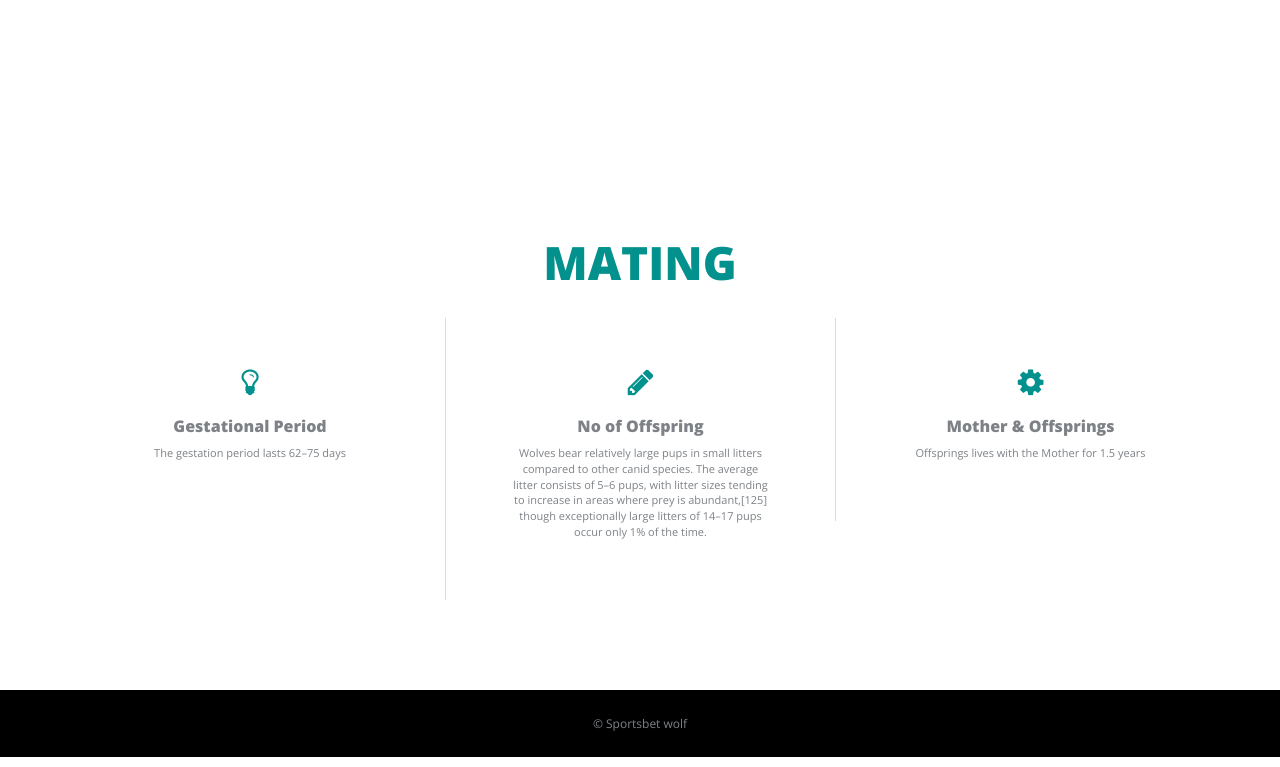
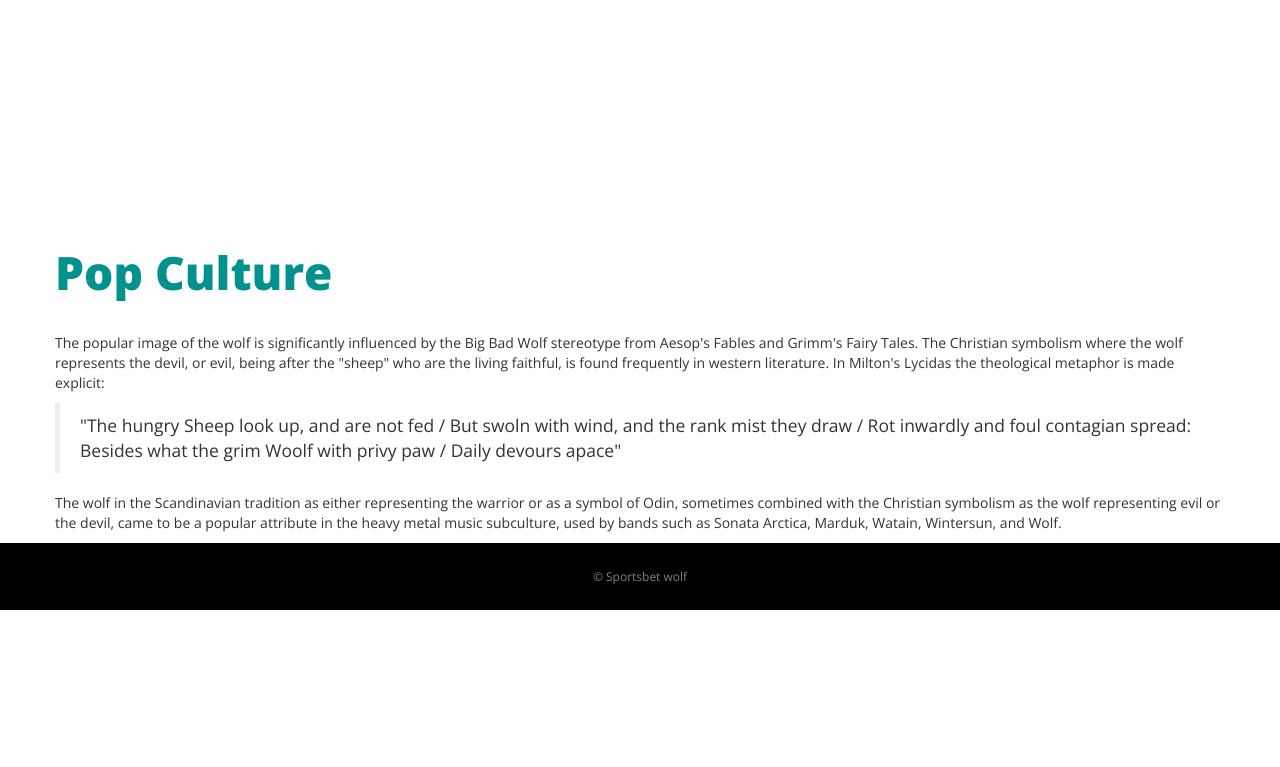
Before and after one commit to rurutia/sb-wolf, a plain HTML site: page index.html in a window 1280 px wide. Shown: the part 1527-2294 px from the top of the page. After the commit the page ends 2147 px from the top, so only its background shows below. Drawn offline with nearby package versions, Linux system fonts and the light colour scheme.

Commit message:
Pop Culture

```diff
--- a/index.html
+++ b/index.html
@@ -40,22 +40,14 @@
 
 					      <ul class="nav navbar-nav navbar-right">
 					        <li><a href="#sec1">Home</a></li>
-					        					        <li><a href="#sec4">Gallery</a></li>
-
-
+					        <li><a href="#sec4">Gallery</a></li>
 					        <li><a href="#sec2">Diet</a></li>
-					        <li><a href="#sec3">Mating</a></li>
-					        <li>
-					        <form>
-    <input class="form-control" id="search" placeholder="search"></form>
-					        </li>
+					        <li><a href="#popc">Pop Culture</a></li>
 					      </ul>
 					    </div><!-- /.navbar-collapse -->
 					  </div><!-- /.container-fluid -->
 					</nav>
 				</div>
-
-
 			</div>
 		</div>
 	</header>
@@ -176,91 +168,23 @@ Wolves supplement their diet with fruit and vegetable matter. They willingly eat
 		</div>
 	</section><!-- end of about section -->
 
-		<section class="about text-center" id="sec3">
+	<!-- service section -->
+
+ 	<section class="portfolio" id="popc">
 		<div class="container">
 			<div class="row">
-				<div class="col-md-8 col-md-offset-2 about-heading">
+				<div>
 					<h2>
-						Mating
+						Pop Culture
 					</h2>
 				</div>
+				<p>The popular image of the wolf is significantly influenced by the Big Bad Wolf stereotype from Aesop's Fables and Grimm's Fairy Tales. The Christian symbolism where the wolf represents the devil, or evil, being after the "sheep" who are the living faithful, is found frequently in western literature. In Milton's Lycidas the theological metaphor is made explicit:</p>
 
-				<div class="col-md-4 single-about col-xs-6 col-sm-4">
-					<div class="about-inside">
-						<i class="fa fa-lightbulb-o"></i>
-						<h3>Gestational Period</h3>
-						<p>The gestation period lasts 62–75 days
-</p>
-					</div>
-				</div>
-
-				<div class="col-md-4 single-about col-xs-6 col-sm-4">
-					<div class="about-inside">
-						<i class="fa fa-pencil"></i>
-						<h3>No of Offspring</h3>
-						<p>Wolves bear relatively large pups in small litters compared to other canid species. The average litter consists of 5–6 pups, with litter sizes tending to increase in areas where prey is abundant,[125] though exceptionally large litters of 14–17 pups occur only 1% of the time.
-
-</p>
-					</div>
-				</div>
-
-				<div class="col-md-4 single-about col-xs-6 col-sm-4">
-					<div class="about-inside">
-						<i class="fa fa-cog"></i>
-						<h3>Mother & Offsprings</h3>
-						<p>Offsprings lives with the Mother for 1.5 years
-</p>
-					</div>
-				</div>
-
+<blockquote>"The hungry Sheep look up, and are not fed / But swoln with wind, and the rank mist they draw / Rot inwardly and foul contagian spread: Besides what the grim Woolf with privy paw / Daily devours apace"</blockquote>
+<p>The wolf in the Scandinavian tradition as either representing the warrior or as a symbol of Odin, sometimes combined with the Christian symbolism as the wolf representing evil or the devil, came to be a popular attribute in the heavy metal music subculture, used by bands such as Sonata Arctica, Marduk, Watain, Wintersun, and Wolf.</p>
 			</div>
 		</div>
-	</section>
-
-	<!-- service section -->
-
-<!-- 	<section class="service text-left" id="sec3">
-		<div class="container">
-			<div class="row">
-				<div class="service-overlay"></div>
-					<div class="col-md-12">
-						<h2>NAME</h2>
-						<img src="img/daag.png" alt="">
-
-						<p>Canis Lupus Lupus<br>
-						<br></p>
-					</div>
-					<div class="col-md-12 services">
-						<div class="col-md-2 single-service col-xs-6 col-sm-3">
-							<i class="fa fa-tachometer"></i>
-							<h3>Title goes here</h3>
-							<p>Onsectetur adipisicing elit, sedo eiusmod tempor incidiet dolorerserss eerhfre mag.</p>
-						</div>
-
-						<div class="col-md-2 col-md-push-1 single-service col-xs-6 col-sm-3">
-							<i class="fa fa-search"></i>
-							<h3>Title goes here</h3>
-							<p>Onsectetur adipisicing elit, sedo eiusmod tempor incidiet dolorerserss eerhfre mag.</p>
-						</div>
-					</div>
-
-					<div class="col-md-12  services bottom-services">
-
-						<div class="col-md-2 single-service col-sm-3 col-xs-6">
-							<i class="fa fa-stack-overflow"></i>
-							<h3>Title goes here</h3>
-							<p>Onsectetur adipisicing elit, sedo eiusmod tempor incidiet dolorerserss eerhfre mag.</p>
-						</div>
-
-						<div class="col-md-2 col-md-push-1 single-service col-sm-3 col-xs-6">
-							<i class="fa fa-bar-chart"></i>
-							<h3>Title goes here</h3>
-							<p>Onsectetur adipisicing elit, sedo eiusmod tempor incidiet dolorerserss eerhfre mag.</p>
-						</div>
-					</div>
-			</div>
-		</div>
-	</section> --><!-- about section ends -->
+	</section> <!-- about section ends -->
 
 	<!-- portfolio section -->
 
```
